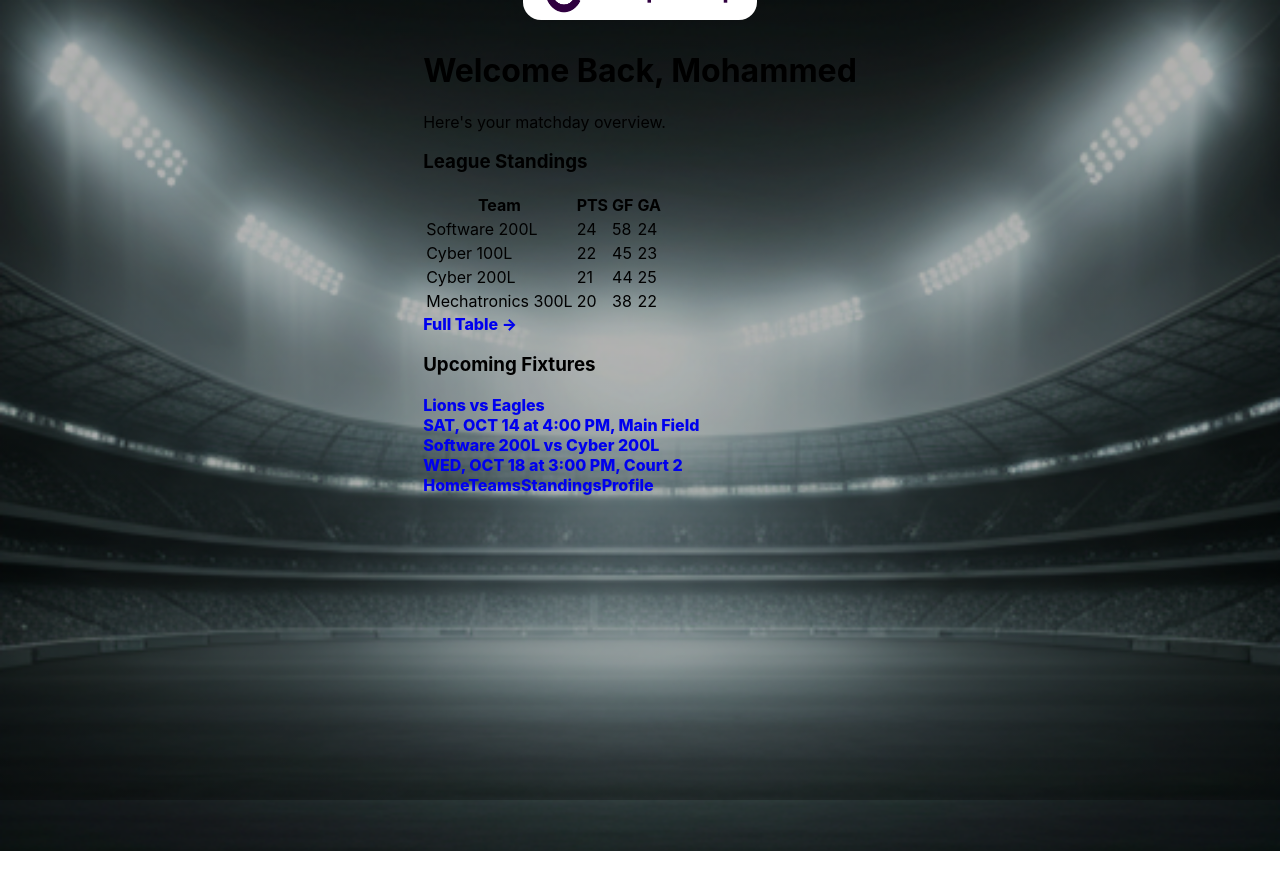
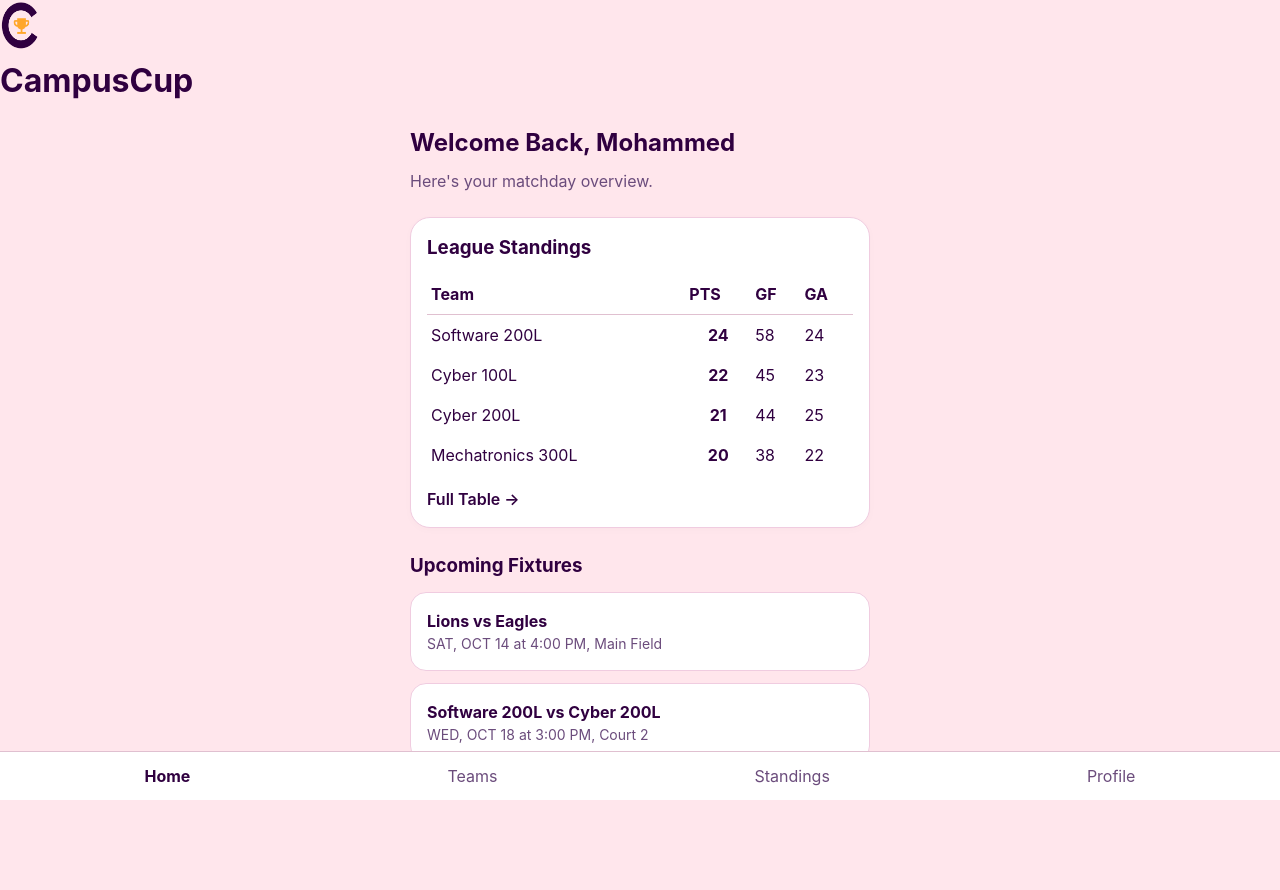
Before and after one commit to OlujimiA/campuscup, a React (Vite) app: page / in a window 1280 px wide. Shown: the top 890 px of the page. Before the commit the page ends 851 px from the top, so only its background shows below. Built offline with nearby package versions, Linux system fonts and the light colour scheme; no server answers; what @aws-amplify/ui-react, aws-amplify would draw is missing.

Commit message:
Apply css

```diff
--- a/src/index.css
+++ b/src/index.css
@@ -1,88 +1,403 @@
-body {
+* {
   margin: 0;
-  background-image: linear-gradient(rgba(0, 0, 0, 0.3), rgba(0, 0, 0, 0.3)), url("/stadium-bg.png");
-  background-repeat: no-repeat;
-  background-size: cover;
-  background-position: center;
-  display: flex;
-  font-family: Inter, system-ui, Avenir, Helvetica, Arial, sans-serif;
-  height: 100vh;
-  width: 100vw;
-  justify-content: center;
-  align-items: center;
-  flex-direction: column;
+  padding: 0;
+  box-sizing: border-box;
 }
 
-.logo {
+html, body, #root {
+  height: 100%;
+  background-color: #FFE6EC;
+}
+
+body {
+  font-family: 'Inter', system-ui, -apple-system, sans-serif;
+  background-color: #FFE6EC;
+  color: #300040;
+  line-height: 1.5;
+}
+
+a {
+  text-decoration: none;
+  color: #300040;
+}
+
+button {
+  font-family: inherit;
+}
+
+/* Login page */
+.login-container {
+  min-height: 100vh;
   display: flex;
   justify-content: center;
   align-items: center;
-  margin: 10px;
-  background-color: white;
-  padding: 0 20px;
-  gap: 10px;
-  border-radius: 18px;
-  font-size: 12px;
+  background-color: #FFE6EC;
+  padding: 20px;
+}
+.login-card {
+  max-width: 400px;
+  width: 100%;
+  background-color: #ffffff;
+  border-radius: 32px;
+  padding: 32px 24px;
+  box-shadow: 0 8px 32px rgba(0,0,0,0.05);
+  text-align: center;
+}
+.login-card h1 {
+  font-size: 28px;
+  margin-bottom: 8px;
   color: #300040;
 }
+.login-card p {
+  color: #6b4c7c;
+  margin-bottom: 32px;
+}
+.login-card input {
+  width: 100%;
+  padding: 14px 16px;
+  margin-bottom: 16px;
+  background-color: #fdf0f5;
+  border: 1px solid #f0cce0;
+  border-radius: 16px;
+  color: #300040;
+  font-size: 16px;
+  outline: none;
+}
+.login-card button {
+  width: 100%;
+  background-color: #300040;
+  border: none;
+  padding: 14px;
+  border-radius: 40px;
+  color: white;
+  font-size: 16px;
+  font-weight: 600;
+  cursor: pointer;
+}
+.signup-link {
+  margin-top: 24px;
+  font-size: 14px;
+}
+.signup-link a {
+  color: #300040;
+  font-weight: 600;
+}
 
-main {
+/* Dashboard */
+.dashboard-container {
+  max-width: 500px;
+  margin: 0 auto;
+  padding: 20px;
+  color: #300040;
+}
+.dashboard-container h1 {
+  font-size: 24px;
+  margin-bottom: 8px;
+  color: #300040;
+}
+.subtitle {
+  color: #6b4c7c;
+  margin-bottom: 24px;
+}
+.standings-card {
+  background: #ffffff;
+  border-radius: 20px;
+  padding: 16px;
+  margin-bottom: 24px;
+  box-shadow: 0 2px 8px rgba(0,0,0,0.02);
+  border: 1px solid #f0cce0;
+}
+.standings-card h3 {
+  margin-bottom: 12px;
+  color: #300040;
+}
+.standings-table {
+  width: 100%;
+  border-collapse: collapse;
+}
+.standings-table th,
+.standings-table td {
+  padding: 8px 4px;
+  text-align: left;
+  color: #300040;
+}
+.standings-table th {
+  border-bottom: 1px solid #e0c0d0;
+}
+.standings-table .pts {
+  font-weight: bold;
+  text-align: center;
+}
+.full-table-link {
+  display: inline-block;
+  margin-top: 12px;
+  color: #300040;
+  font-weight: 600;
+}
+.fixtures-section h3 {
+  margin-bottom: 12px;
+  color: #300040;
+}
+.fixture-card {
+  display: block;
+  background: #ffffff;
+  border-radius: 16px;
+  padding: 16px;
+  margin-bottom: 12px;
+  text-decoration: none;
+  border: 1px solid #f0cce0;
+}
+.fixture-title {
+  font-weight: bold;
+  color: #300040;
+}
+.fixture-datetime {
+  font-size: 14px;
+  color: #6b4c7c;
+}
+.bottom-nav {
+  position: fixed;
+  bottom: 0;
+  left: 0;
+  right: 0;
+  background: #ffffff;
+  display: flex;
+  justify-content: space-around;
+  padding: 12px 16px;
+  border-top: 1px solid #e0c0d0;
+  z-index: 100;
+}
+.bottom-nav a {
+  color: #6b4c7c;
+  text-decoration: none;
+}
+.bottom-nav a:first-child {
+  color: #300040;
+  font-weight: bold;
+}
+.nav-spacer {
+  height: 80px;
+}
+
+/* LiveMatch */
+.live-match-container {
+  max-width: 500px;
+  margin: 0 auto;
+  padding: 16px;
+  color: #300040;
+}
+.back-button {
+  background: none;
+  border: none;
+  color: #300040;
+  font-size: 16px;
+  margin-bottom: 16px;
+  cursor: pointer;
+}
+.score-card {
+  background: #ffffff;
+  border-radius: 48px;
+  padding: 24px 16px;
+  text-align: center;
+  margin-bottom: 24px;
+  border: 1px solid #f0cce0;
+  box-shadow: 0 4px 12px rgba(0,0,0,0.02);
+}
+.teams {
+  display: flex;
+  justify-content: space-between;
+  align-items: center;
+  font-size: 20px;
+  font-weight: 600;
+  color: #300040;
+}
+.score {
+  font-size: 40px;
+  font-weight: 800;
+  background: #fdf0f5;
+  padding: 8px 16px;
+  border-radius: 40px;
+  color: #300040;
+}
+.live-badge {
+  font-size: 14px;
+  color: #6b4c7c;
+  margin-top: 12px;
+}
+.events-feed {
   display: flex;
   flex-direction: column;
-  align-items: stretch;
+  gap: 16px;
+}
+.event-card {
+  background: #ffffff;
+  border-radius: 20px;
+  padding: 16px;
+  border-left: 4px solid;
+}
+.event-card.goal { border-left-color: #10b981; }
+.event-card.yellow { border-left-color: #f59e0b; }
+.event-card.substitution { border-left-color: #3b82f6; }
+.event-header {
+  display: flex;
+  gap: 12px;
+  align-items: center;
+  margin-bottom: 8px;
+  flex-wrap: wrap;
+}
+.event-type {
+  background: #fdf0f5;
+  padding: 4px 12px;
+  border-radius: 40px;
+  font-size: 12px;
+  font-weight: 600;
+  color: #300040;
+}
+.event-minute {
+  font-size: 14px;
+  color: #6b4c7c;
+}
+.event-player {
+  font-weight: 600;
+  color: #300040;
+}
+.event-desc {
+  font-size: 14px;
+  line-height: 1.5;
+  color: #3c2a48;
+}
+.commentary-button {
+  margin-top: 32px;
+  background: #300040;
+  border: none;
+  color: white;
+  padding: 14px;
+  border-radius: 40px;
+  width: 100%;
+  font-size: 16px;
+  font-weight: 600;
+  cursor: pointer;
 }
 
-button {
-  border-radius: 8px;
-  border: 1px solid transparent;
-  padding: 0.6em 1.2em;
-  font-size: 1em;
+/* StandingsPage */
+.standings-page {
+  max-width: 500px;
+  margin: 0 auto;
+  padding: 20px;
+  color: #300040;
+}
+.back-link {
+  color: #300040;
   font-weight: 500;
-  font-family: inherit;
-  background-color: #1a1a1a;
-  cursor: pointer;
-  transition: border-color 0.25s;
-  color: white;
 }
-button:hover {
-  border-color: #646cff;
+.standings-page h1 {
+  margin: 16px 0 20px;
+  color: #300040;
 }
-button:focus,
-button:focus-visible {
-  outline: 4px auto -webkit-focus-ring-color;
+.full-standings-table {
+  width: 100%;
+  border-collapse: collapse;
+}
+.full-standings-table th,
+.full-standings-table td {
+  padding: 12px 4px;
+  text-align: left;
+  border-bottom: 1px solid #e0c0d0;
+  color: #300040;
+}
+.full-standings-table th {
+  border-bottom: 1px solid #d0aac8;
+}
+.full-standings-table .pts {
+  font-weight: bold;
 }
 
-ul {
-  padding-inline-start: 0;
-  margin-block-start: 0;
-  margin-block-end: 0;
-  list-style-type: none;
+/* TeamsPage */
+.teams-page {
+  max-width: 500px;
+  margin: 0 auto;
+  padding: 20px;
+  color: #300040;
+}
+.teams-subtitle {
+  color: #6b4c7c;
+  margin-bottom: 24px;
+}
+.team-card {
+  background: #ffffff;
+  border-radius: 20px;
+  padding: 16px;
+  margin-bottom: 16px;
+  border: 1px solid #f0cce0;
+}
+.team-header h3 {
+  color: #300040;
+}
+.rank {
+  background: #fdf0f5;
+  color: #300040;
+  padding: 4px 8px;
+  border-radius: 40px;
+  font-size: 12px;
+}
+.team-details,
+.team-stats {
+  margin-top: 12px;
   display: flex;
-  flex-direction: column;
-  margin: 8px 0;
-  border: 1px solid black;
-  gap: 1px;
-  background-color: black;
-  border-radius: 8px;
-  overflow: auto;
+  gap: 16px;
+  font-size: 14px;
+  color: #3c2a48;
 }
 
-li {
-  background-color: white;
-  padding: 8px;
+/* ProfilePage */
+.profile-page {
+  max-width: 500px;
+  margin: 0 auto;
+  padding: 20px;
+  color: #300040;
+  text-align: center;
 }
-
-li:hover {
-  background: #dadbf9;
+.profile-avatar {
+  width: 100px;
+  height: 100px;
+  background: #fdf0f5;
+  border-radius: 50%;
+  margin: 20px auto;
+  display: flex;
+  align-items: center;
+  justify-content: center;
+  font-size: 48px;
+  color: #300040;
 }
-
-a {
-  font-weight: 800;
-  text-decoration: none;
+.player-role {
+  color: #6b4c7c;
+  margin-bottom: 24px;
 }
-
-.amplify-authenticator {
-  --amplify-components-authenticator-router-border-width: 0;
-  --amplify-components-authenticator-router-box-shadow: 0 8px 30px rgba(0,0,0,0.25);
-  --amplify-components-authenticator-router-border-radius: 20px;
+.stats-card,
+.info-card {
+  background: #ffffff;
+  border-radius: 20px;
+  padding: 16px;
+  margin-bottom: 16px;
+  text-align: left;
+  border: 1px solid #f0cce0;
 }
+.stats-card h3,
+.info-card h3 {
+  color: #300040;
+}
+.stat-number {
+  font-size: 28px;
+  font-weight: bold;
+  color: #300040;
+}
+.delete-button {
+  margin-top: 24px;
+  background: #ef4444;
+  border: none;
+  color: white;
+  padding: 12px;
+  border-radius: 40px;
+  width: 100%;
+  cursor: pointer;
+}
```
